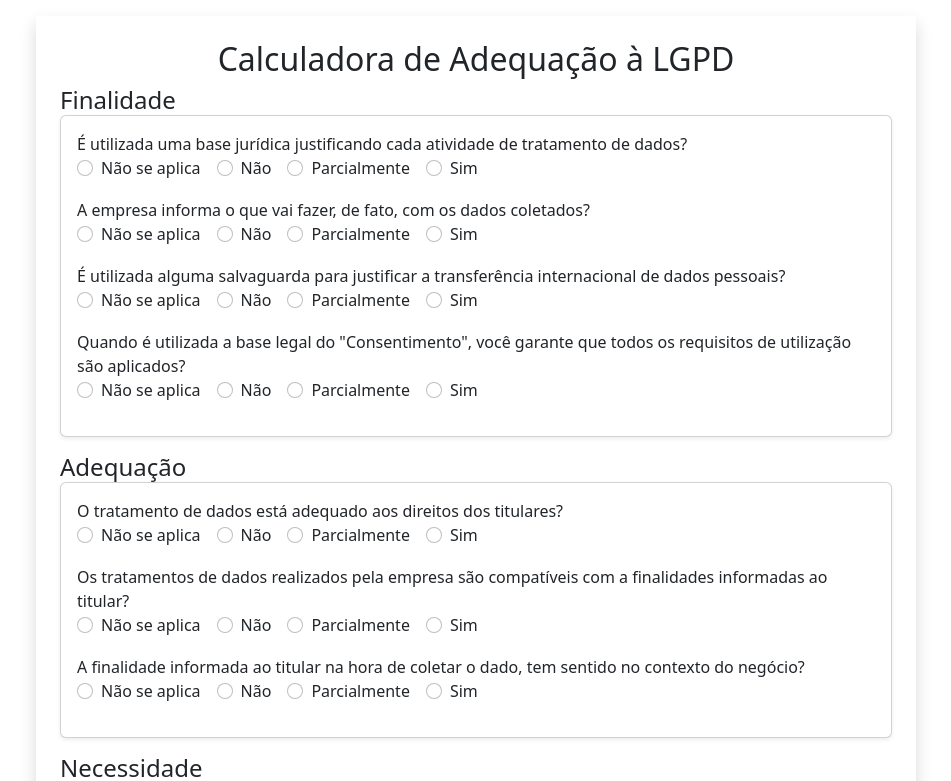
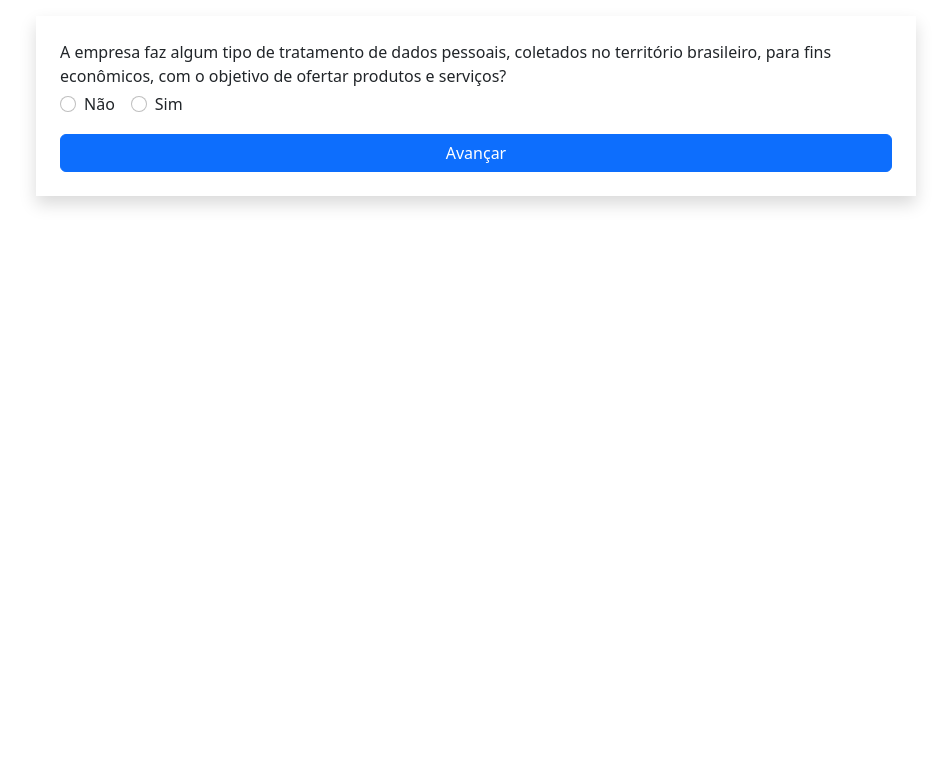
Before and after one commit to laralice-vasques/lara-lgpd, a React (Vite) app: page / in a window 1280 px wide. Shown: the top 781 px of the page, without its empty margins (164-1115 px from the left). Built offline with nearby package versions, Linux system fonts and the light colour scheme.

Commit message:
fix: news

```diff
--- /dev/null
+++ b/src/components/Question.jsx
@@ -0,0 +1,69 @@
+export function Question({
+  id,
+  title,
+  inputProps,
+  disableNotApplicable = false,
+  disablePartial = false,
+}) {
+  return (
+    <div className="mb-3">
+      <p className="mb-1">{title}</p>
+
+      {!disableNotApplicable ? (
+        <div className="form-check form-check-inline">
+          <label className="form-check-label" htmlFor={`na-${id}`}>
+            <input
+              {...inputProps}
+              className="form-check-input"
+              type="radio"
+              id={`na-${id}`}
+              value="-1"
+            />
+            Não se aplica
+          </label>
+        </div>
+      ) : null}
+
+      <div className="form-check form-check-inline">
+        <label className="form-check-label" htmlFor={`no-${id}`}>
+          <input
+            {...inputProps}
+            className="form-check-input"
+            type="radio"
+            id={`no-${id}`}
+            value="0"
+          />
+          Não
+        </label>
+      </div>
+
+      {!disablePartial ? (
+        <div className="form-check form-check-inline">
+          <label className="form-check-label" htmlFor={`partially-${id}`}>
+            <input
+              {...inputProps}
+              className="form-check-input"
+              type="radio"
+              id={`partially-${id}`}
+              value="1"
+            />
+            Parcialmente
+          </label>
+        </div>
+      ) : null}
+
+      <div className="form-check form-check-inline">
+        <label className="form-check-label" htmlFor={`yes-${id}`}>
+          <input
+            {...inputProps}
+            className="form-check-input"
+            type="radio"
+            id={`yes-${id}`}
+            value="2"
+          />
+          Sim
+        </label>
+      </div>
+    </div>
+  );
+}
--- a/src/constants/index.js
+++ b/src/constants/index.js
@@ -5,14 +5,12 @@
       "É utilizada uma base jurídica justificando cada atividade de tratamento de dados?",
       "A empresa informa o que vai fazer, de fato, com os dados coletados?",
       "É utilizada alguma salvaguarda para justificar a transferência internacional de dados pessoais?",
-      'Quando é utilizada a base legal do "Consentimento", você garante que todos os requisitos de utilização são aplicados?',
     ],
   },
   {
     title: "Adequação",
     questions: [
       "O tratamento de dados está adequado aos direitos dos titulares?",
-      "Os tratamentos de dados realizados pela empresa são compatíveis com a finalidades informadas ao titular?",
       "A finalidade informada ao titular na hora de coletar o dado, tem sentido no contexto do negócio?",
     ],
   },
@@ -20,7 +18,7 @@
     title: "Necessidade",
     questions: [
       "Os dados pessoais coletados são os mínimo necessário para a entrega do produto/serviço ao titular de dados?",
-      "Excluindo-se a situação de responsabilidade fiscal, todas as informações pessoais são apagadas após a desativação/eliminação da conta de um usuário?",
+      "Excluindo-se a situação de responsabilidade fiscal, todas as informações pessoais são apagadas após o término do tratamento dos dados?",
     ],
   },
   {
@@ -42,10 +40,8 @@
   {
     title: "Transparência",
     questions: [
-      "Possui política de privacidade para usuários/clientes?",
-      "É apresentado aviso de privacidade ou termos de uso em seu sistema?",
-      "Os usuários são informados de quem está a coletando/usando seus dados?",
-      "Os usuários são informados para quê seus dados estão sendo coletados?",
+      "Possui política de privacidade para usuários/clientes? É apresentado aviso de privacidade ou termos de uso em seu sistema?",
+      "Os usuários são informados de quem está a coletando/usando seus dados e para que seus dados estão sendo coletados?",
       "As informações sobre o tratamento dos dados dos titulares são disponibilizadas a eles de forma clara, precisa, adequada e verdadeira?",
     ],
   },
@@ -55,7 +51,6 @@
       "Ao compartilhar dados pessoais com terceiros, o titular dos dados é informado?",
       "A empresa possui procedimentos e/ou tecnologias para atender as solicitações dos titulares?",
       "Os usuários são informados como relatar problemas/preocupações?",
-      "Os titulares são informados sobre como podem cancelar a assinatura de marketing eletrônico?",
     ],
   },
   {
@@ -70,18 +65,13 @@
   {
     title: "Segurança",
     questions: [
-      "Possui política interna de segurança da informação?",
+      "Possui política interna de segurança da informação? Foram incorporados requisitos da LGPD nas políticas internas?",
       "Seus colaboradores tem conhecimento sobre LGPD e os direitos dos titulares?",
       "Termos de confidencialidade foram assinados pelos funcionários da empresa (ou terceirizados) para que estes se comprometam a não divulgar informações confidenciais que envolvam dados pessoais?",
-      "Os colaboradores foram treinados para atender solicitações dos titulares de dados?",
-      "Existe a segregação de acesso administrativo e de usuário comum? (Gestão de permissões)",
       "O gerenciamento de acesso e identidade é feito de acordo com a função e atividade do colaborador?",
       "Existe proteção física no armazenamento de dados contidos em documentos físicos?",
       "Faz o gerenciamento de incidentes de segurança e privacidade?",
-      "Possui procedimentos de resposta a incidentes de segurança e privacidade?",
-      "Utiliza criptografia na comunicação?",
-      "Utiliza criptografia no armazenamento de dados?",
-      "Possui proteção contra perda, destruição ou dano acidental?",
+      "Utiliza criptografia na comunicação e armazenamento de dados?",
       "Existe proteção contra malware?",
       "Faz análise de vulnerabilidade?",
       "Os dispositivos móveis de uso privado são separados dos dispositivos de uso institucional?",
@@ -91,10 +81,7 @@
     title: "Responsabilização",
     questions: [
       "Foi nomeado um encarregado de proteção de dados pessoais?",
-      "Foram incorporados requisitos da LGPD nas políticas internas?",
-      "É realizado monitoramento do enquadramento à LGPD ou GDPR no ambiente corporativo?",
       "Você garante a notificação de violação de dados pessoais para autoridades de proteção de dados e titulares de dados?",
-      "São conduzidas avaliações de impacto a privacidade?",
     ],
   },
 ];
--- a/src/contexts/lgpdAgreement.jsx
+++ b/src/contexts/lgpdAgreement.jsx
@@ -8,6 +8,11 @@
 
 function calculateAgreementPercentage(values) {
   const totalPoints = values.length * 2;
+
+  if (totalPoints == 0) {
+    return 0;
+  }
+
   const points = values.reduce((acc, value) => acc + value, 0);
   return ((points / totalPoints) * 100).toFixed(2);
 }
--- /dev/null
+++ b/src/contexts/steps.jsx
@@ -0,0 +1,21 @@
+import { createContext, useContext } from "react";
+
+export const StepsContext = createContext();
+
+export function StepsProvider({ steps, setCurrentStep, children }) {
+  return (
+    <StepsContext.Provider value={{ steps, setCurrentStep }}>
+      {children}
+    </StepsContext.Provider>
+  );
+}
+
+export function useSteps() {
+  const data = useContext(StepsContext);
+
+  if (!data) {
+    throw new Error("useSteps must be used within a StepsProvider");
+  }
+
+  return data;
+}
--- a/src/pages/Form.jsx
+++ b/src/pages/Form.jsx
@@ -1,10 +1,82 @@
-import { useFormContext } from "react-hook-form";
+import { useState } from "react";
+import { useFormContext, useForm } from "react-hook-form";
 import { useNavigate } from "react-router-dom";
+import { Question } from "../components/Question";
+import { StepsProvider, useSteps } from "../contexts/steps";
 
 import { useLGPD } from "../contexts/lgpdAgreement";
 import { GROUP_QUESTIONS } from "../constants";
 
+const STEPS = {
+  1: EntrypointQuestion,
+  2: MainForm,
+  3: LgpdNotApplicable,
+  4: AgentsOfDataTreatment,
+};
+
 export function Form() {
+  const [step, setStep] = useState(1);
+
+  const CurrentStepComponent = STEPS[step];
+
+  return (
+    <StepsProvider steps={STEPS} setCurrentStep={setStep}>
+      <div className="shadow mx-auto my-auto p-4" style={{ maxWidth: "880px" }}>
+        <CurrentStepComponent />
+      </div>
+    </StepsProvider>
+  );
+}
+
+function EntrypointQuestion() {
+  const { register, handleSubmit, watch } = useForm();
+  const { setCurrentStep } = useSteps();
+
+  const hasPersonalDataTreatment = watch("hasPersonalDataTreatment");
+
+  function onSubmit(data) {
+    if (data.hasPersonalDataTreatment == "0") {
+      setCurrentStep(3);
+    } else if (
+      data.hasPersonalDataTreatment == "2" &&
+      data.employeeAreResponsibleForDataTreatment == "0"
+    ) {
+      setCurrentStep(4);
+    } else {
+      setCurrentStep(2);
+    }
+  }
+
+  return (
+    <form className="d-flex flex-column" onSubmit={handleSubmit(onSubmit)}>
+      <Question
+        disableNotApplicable
+        disablePartial
+        id="hasPersonalDataTreatment"
+        title="A empresa faz algum tipo de tratamento de dados pessoais, coletados no território brasileiro, para fins econômicos, com o objetivo de ofertar produtos e serviços?"
+        inputProps={register("hasPersonalDataTreatment", {
+          required: true,
+        })}
+      />
+
+      {hasPersonalDataTreatment == "2" ? (
+        <Question
+          disableNotApplicable
+          disablePartial
+          id="employeeAreResponsibleForDataTreatment"
+          title="Os profissionais - sejam eles da empresa ou terceirizados, e trabalhando no Brasil ou no exterior - responsáveis por tratar os dados pessoais estão claramente identificados?"
+          inputProps={register("employeeAreResponsibleForDataTreatment", {
+            required: true,
+          })}
+        />
+      ) : null}
+
+      <button className="btn btn-primary">Avançar</button>
+    </form>
+  );
+}
+
+function MainForm() {
   const { register, handleSubmit } = useFormContext();
   const { setFormData } = useLGPD();
   const navigate = useNavigate();
@@ -15,7 +87,7 @@
   }
 
   return (
-    <div className="shadow mx-auto p-4" style={{ maxWidth: "880px" }}>
+    <>
       <h2 className="text-center">Calculadora de Adequação à LGPD</h2>
       <form className="d-flex flex-column" onSubmit={handleSubmit(onSubmit)}>
         {GROUP_QUESTIONS.map((group, groupIndex) => (
@@ -24,81 +96,14 @@
 
             <div className="card card-body shadow-sm">
               {group.questions.map((question, questionIndex) => (
-                <div key={question} className="mb-3">
-                  <p className="mb-0">{question}</p>
-
-                  <div className="form-check form-check-inline">
-                    <label
-                      className="form-check-label"
-                      htmlFor={`na-g-${groupIndex}-q-${questionIndex}`}
-                    >
-                      <input
-                        {...register(`${group.title}.${questionIndex}`, {
-                          required: true,
-                        })}
-                        className="form-check-input"
-                        type="radio"
-                        id={`na-g-${groupIndex}-q-${questionIndex}`}
-                        value="-1"
-                      />
-                      Não se aplica
-                    </label>
-                  </div>
-
-                  <div className="form-check form-check-inline">
-                    <label
-                      className="form-check-label"
-                      htmlFor={`no-g-${groupIndex}-q-${questionIndex}`}
-                    >
-                      <input
-                        {...register(`${group.title}.${questionIndex}`, {
-                          required: true,
-                        })}
-                        className="form-check-input"
-                        type="radio"
-                        id={`no-g-${groupIndex}-q-${questionIndex}`}
-                        value="0"
-                      />
-                      Não
-                    </label>
-                  </div>
-
-                  <div className="form-check form-check-inline">
-                    <label
-                      className="form-check-label"
-                      htmlFor={`partially-g-${groupIndex}-q-${questionIndex}`}
-                    >
-                      <input
-                        {...register(`${group.title}.${questionIndex}`, {
-                          required: true,
-                        })}
-                        className="form-check-input"
-                        type="radio"
-                        id={`partially-g-${groupIndex}-q-${questionIndex}`}
-                        value="1"
-                      />
-                      Parcialmente
-                    </label>
-                  </div>
-
-                  <div className="form-check form-check-inline">
-                    <label
-                      className="form-check-label"
-                      htmlFor={`yes-g-${groupIndex}-q-${questionIndex}`}
-                    >
-                      <input
-                        {...register(`${group.title}.${questionIndex}`, {
-                          required: true,
-                        })}
-                        className="form-check-input"
-                        type="radio"
-                        id={`yes-g-${groupIndex}-q-${questionIndex}`}
-                        value="2"
-                      />
-                      Sim
-                    </label>
-                  </div>
-                </div>
+                <Question
+                  key={question}
+                  id={`g-${groupIndex}-q-${questionIndex}`}
+                  title={question}
+                  inputProps={register(`${group.title}.${questionIndex}`, {
+                    required: true,
+                  })}
+                />
               ))}
             </div>
           </div>
@@ -110,6 +115,46 @@
           Calcular resultado
         </button>
       </form>
+    </>
+  );
+}
+
+function LgpdNotApplicable() {
+  const { setCurrentStep } = useSteps();
+
+  return (
+    <div className="d-flex flex-column">
+      <p>
+        ATENÇÃO! é preciso verificar se de fato não há nenhum tipo de tratamento
+        de dados “relacionados ao titular (brasileiro ou não) que esteja no
+        Brasil, no momento da coleta; dentro do território nacional,
+        independentemente do meio aplicado (físico ou digital), do país-sede do
+        operador ou do país onde se localizam os dados”, porque empresas que se
+        encaixam no “não”, são a minoria.
+      </p>
+      <p>
+        A empresa não trata dados pessoais para fins econômicos, com o objetivo
+        de ofertar produtos e serviços, portanto, não é necessário a utilização
+        do GUIA.
+      </p>
+      <button className="btn btn-primary" onClick={() => setCurrentStep(2)}>
+        Ver o formulário mesmo assim
+      </button>
     </div>
   );
 }
+
+function AgentsOfDataTreatment() {
+  return (
+    <div className="d-flex flex-column">
+      <p>
+        Recomenda-se a leitura do Guia Orientativo para Definições dos Agentes
+        de Tratamento de Dados Pessoais e do Encarregado da ANPD antes de
+        utilizar o GUIA.
+      </p>
+      <a href="https://www.gov.br/anpd/pt-br/documentos-e-publicacoes/guia_agentes_de_tratamento_e_encarregado___defeso_eleitoral.pdf ">
+        Link do Guia
+      </a>
+    </div>
+  );
+}
--- a/src/pages/Result.jsx
+++ b/src/pages/Result.jsx
@@ -13,10 +13,10 @@
       style={{ maxWidth: "800px" }}
     >
       <h4 className="text-center">Resultado</h4>
-      <div className="alert alert-primary" role="alert">
+      <div className="alert alert-primary text-center" role="alert">
         Você está em {result.generalAgreementPercentage}% de acordo com a LGPD
       </div>
-      <div className="d-flex justify-content-center text-center flex-wrap">
+      <div className="d-flex justify-content-center text-center flex-wrap mb-2">
         {result.agreementByGroup.map((group) => (
           <div
             key={group.title}
```
